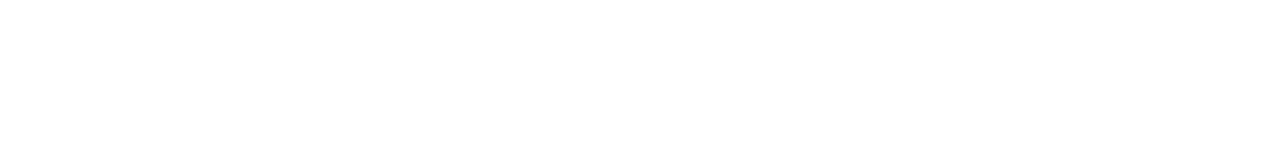
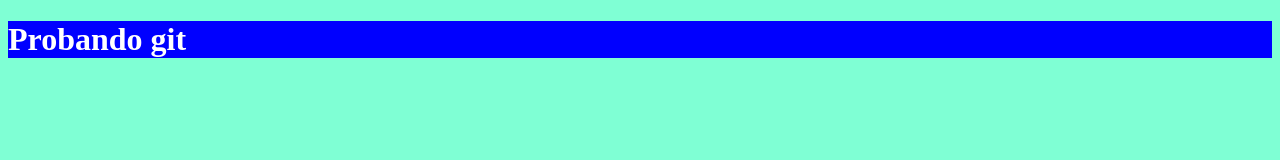
Before and after one commit to odv144/cajero, a plain HTML site: page index.html in a window 1280 px wide. Drawn offline with Linux system fonts and the light colour scheme.

Commit message:
ultimas modificaciones

```diff
--- a/index.html
+++ b/index.html
@@ -8,6 +8,6 @@
     <title>Document</title>
 </head>
 <body>
-
+    <h1>Probando git</h1>
 </body>
 </html>
--- a/style.css
+++ b/style.css
@@ -1,4 +1,7 @@
+body{
+    background-color: aquamarine;;
+}
 h1{
     background-color: blue;
-    color:red;
+    color:white;
 }
```
